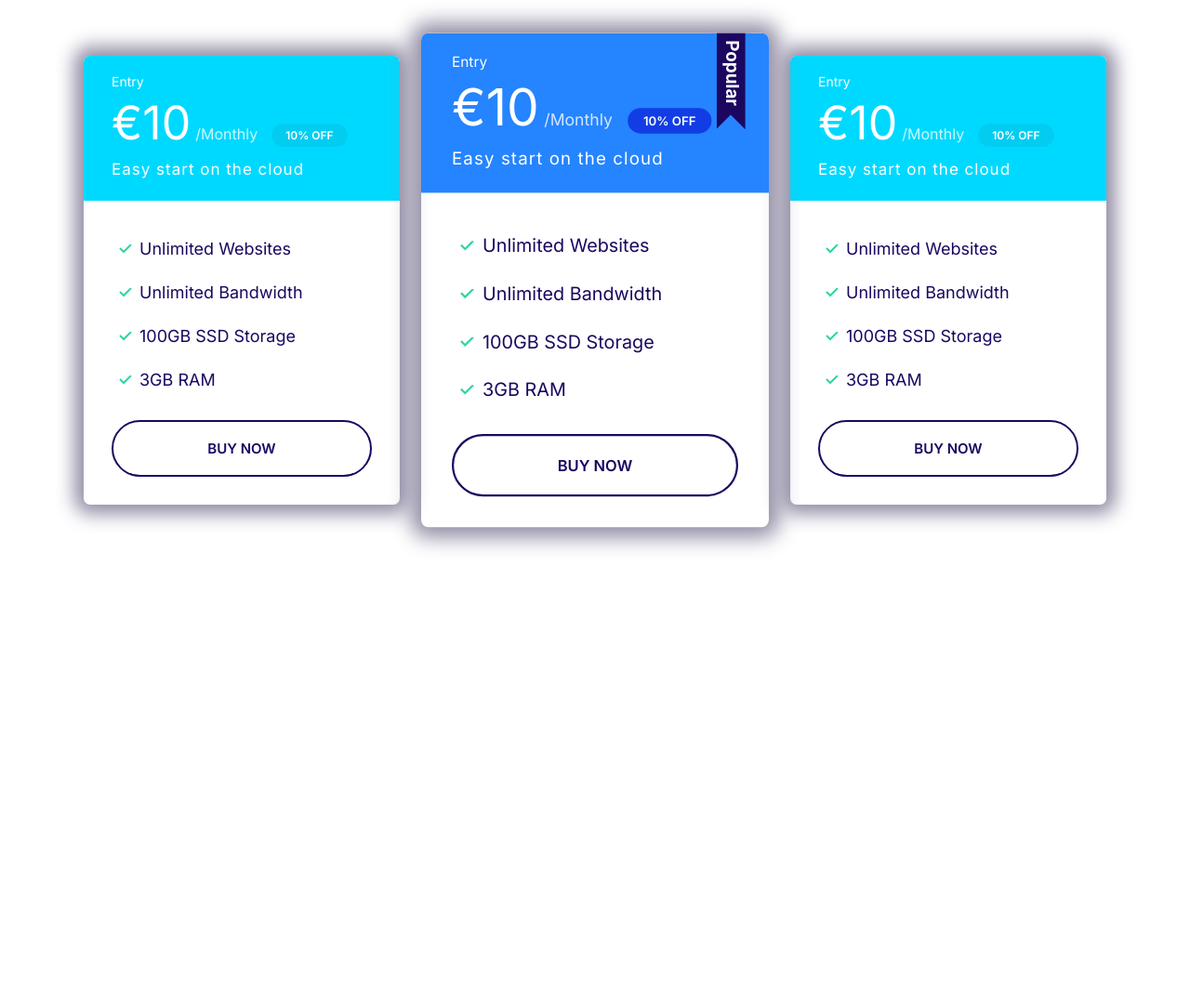
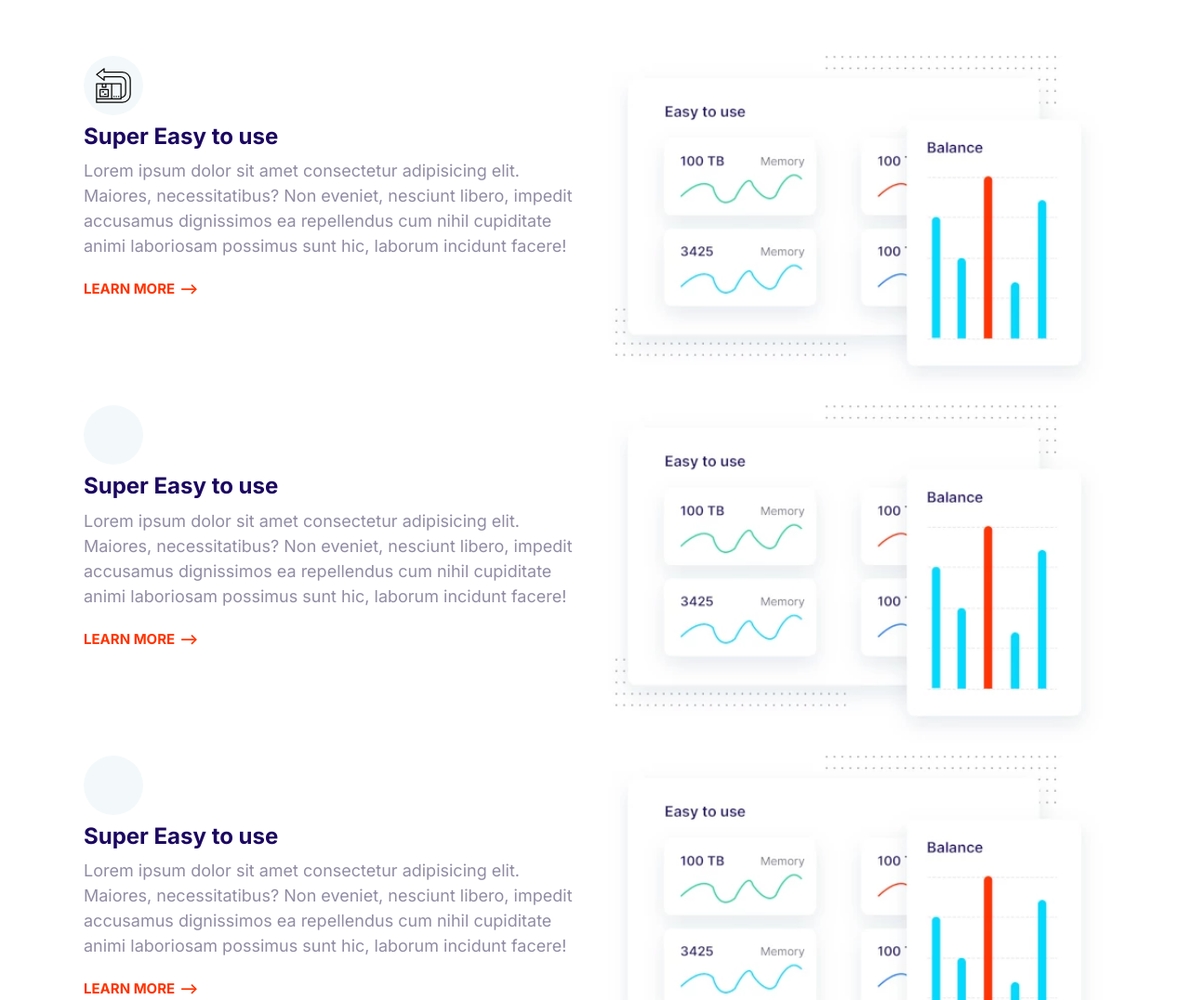
Before and after one commit to alexcammeraat/First-website-build, a plain HTML site: page index.html in a window 1280 px wide. Shown: the top 1076 px of the page at 93% size. Before the commit the page ends 800 px from the top, so only its background shows below. Drawn offline with Linux system fonts and the light colour scheme.

Commit message:
the basics of the media component is implemented. Needs more tunning.

```diff
--- a/CSS/stylesheet.css
+++ b/CSS/stylesheet.css
@@ -759,3 +759,16 @@ gap: 8rem 4rem;
     max-width: 500px;
     margin: 0 auto;
 }
+
+/* features (media_block) */
+.feature{
+    gap: 4rem 2rem; /*gap: (1st: 4rem) for rows, (2nd: 2rem) for coloums.*/
+}
+
+.feature__heading{
+    margin: 1rem 0;
+}
+
+.feature__image{
+    width: 100%;
+}
--- a/index.html
+++ b/index.html
@@ -1,83 +1,111 @@
 <!DOCTYPE html>
 <html lang="en">
   <head>
-    <meta charset="UTF-8">
-    <meta http-equiv="X-UA-Compatible" content="IE=edge">
-    <meta name="viewport" content="width=device-width, initial-scale=1.0">
+    <meta charset="UTF-8" />
+    <meta http-equiv="X-UA-Compatible" content="IE=edge" />
+    <meta name="viewport" content="width=device-width, initial-scale=1.0" />
     <title>Document</title>
-    <link rel="preconnect" href="https://fonts.googleapis.com">
-<link rel="preconnect" href="https://fonts.gstatic.com" crossorigin>
-<link href="https://fonts.googleapis.com/css2?family=Inter:wght@400;600;700&display=swap" rel="stylesheet">
-    <link rel="stylesheet" href="CSS/normalize.css">
-    <link rel="stylesheet" href="CSS/stylesheet.css">
+    <link rel="preconnect" href="https://fonts.googleapis.com" />
+    <link rel="preconnect" href="https://fonts.gstatic.com" crossorigin />
+    <link
+      href="https://fonts.googleapis.com/css2?family=Inter:wght@400;600;700&display=swap"
+      rel="stylesheet"
+    />
+    <link rel="stylesheet" href="CSS/normalize.css" />
+    <link rel="stylesheet" href="CSS/stylesheet.css" />
   </head>
   <body>
-<section class="block container block-plan">
-<div class="grid grid--1x3">
-  <div class="plan">
-    <div class="card card--secondary">
-        <header class="card__header">
-            <h3 class="plan__name">Entry</h3>
-            <span class="plan__price">€10</span>
-            <span class="plan__billing-cycle">/Monthly</span>
-            <span class="badge badge--secondary badge--small">10% OFF</span>
-            <span class="plan__description">Easy start on the cloud</span>
-        </header>
-        <div class="card__body">
-            <ul class="list list--tick">
-                <li class="list__item">Unlimited Websites</li>
-                <li class="list__item">Unlimited Bandwidth</li>
-                <li class="list__item">100GB SSD Storage</li>
-                <li class="list__item">3GB RAM</li>
-                </ul>
-                <button class="btn btn--outline btn--block">Buy now</button>
+    <section class="block container">
+      <article class="grid grid--1x2 feature">
+        <div class="">
+          <span class="icon-container">
+            <svg class="icon">
+              <use xlink:href="images/sprite.svg#easy"></use>
+            </svg>
+          </span>
+          <h3 class="feature__heading">Super Easy to use</h3>
+          <p>
+            Lorem ipsum dolor sit amet consectetur adipisicing elit. Maiores,
+            necessitatibus? Non eveniet, nesciunt libero, impedit accusamus
+            dignissimos ea repellendus cum nihil cupiditate animi laboriosam
+            possimus sunt hic, laborum incidunt facere!
+          </p>
+          <a href="#" class="link-arrow">learn More</a>
         </div>
+        <!-- ****************************************************************** -->
+        <picture>
+          <source
+            type="image/webp"
+            srcset="images/easy@1x.webp 1x, images/easy@2x.webp 2x"
+          />
+          <source
+          type="image/jpg"
+          srcset="images/easy@1x.jpg 1x, images/easy.jpg 2x"
+        />
+          <img class="feature__image" src="/Images/easy.jpg" alt="" />
+        </picture>
+      </article>
+
+      <article class="grid grid--1x2 feature">
+        <div class="">
+          <span class="icon-container">
+            <svg class="icon">
+              <use xlink:href="images/sprite.svg#fast"></use>
+            </svg>
+          </span>
+          <h3 class="feature__heading">Super Easy to use</h3>
+          <p>
+            Lorem ipsum dolor sit amet consectetur adipisicing elit. Maiores,
+            necessitatibus? Non eveniet, nesciunt libero, impedit accusamus
+            dignissimos ea repellendus cum nihil cupiditate animi laboriosam
+            possimus sunt hic, laborum incidunt facere!
+          </p>
+          <a href="#" class="link-arrow">learn More</a>
         </div>
+        <!-- ****************************************************************** -->
+        <picture>
+          <source
+            type="image/webp"
+            srcset="images/easy@1x.webp 1x, images/easy@2x.webp 2x"
+          />
+          <source
+          type="image/jpg"
+          srcset="images/easy@1x.jpg 1x, images/easy.jpg 2x"
+        />
+          <img class="feature__image" src="/Images/easy.jpg" alt="" />
+        </picture>
+      </article>
+
+
+      <article class="grid grid--1x2 feature">
+        <div class="">
+          <span class="icon-container">
+            <svg class="icon">
+              <use xlink:href="images/sprite.svg#support"></use>
+            </svg>
+          </span>
+          <h3 class="feature__heading">Super Easy to use</h3>
+          <p>
+            Lorem ipsum dolor sit amet consectetur adipisicing elit. Maiores,
+            necessitatibus? Non eveniet, nesciunt libero, impedit accusamus
+            dignissimos ea repellendus cum nihil cupiditate animi laboriosam
+            possimus sunt hic, laborum incidunt facere!
+          </p>
+          <a href="#" class="link-arrow">learn More</a>
         </div>
-
-<div class="plan plan--popular">
-  <div class="card card--primary">
-      <header class="card__header">
-          <h3 class="plan__name">Entry</h3>
-          <span class="plan__price">€10</span>
-          <span class="plan__billing-cycle">/Monthly</span>
-          <span class="badge badge--primary badge--small">10% OFF</span>
-          <span class="plan__description">Easy start on the cloud</span>
-      </header>
-      <div class="card__body">
-          <ul class="list list--tick">
-              <li class="list__item">Unlimited Websites</li>
-              <li class="list__item">Unlimited Bandwidth</li>
-              <li class="list__item">100GB SSD Storage</li>
-              <li class="list__item">3GB RAM</li>
-              </ul>
-              <button class="btn btn--outline btn--block">Buy now</button>
-          </div>
-  </div>
-</div>
-
-<div class="plan">
-  <div class="card card--secondary">
-      <header class="card__header">
-          <h3 class="plan__name">Entry</h3>
-          <span class="plan__price">€10</span>
-          <span class="plan__billing-cycle">/Monthly</span>
-          <span class="badge badge--secondary badge--small">10% OFF</span>
-          <span class="plan__description">Easy start on the cloud</span>
-      </header>
-      <div class="card__body">
-          <ul class="list list--tick">
-              <li class="list__item">Unlimited Websites</li>
-              <li class="list__item">Unlimited Bandwidth</li>
-              <li class="list__item">100GB SSD Storage</li>
-              <li class="list__item">3GB RAM</li>
-              </ul>
-              <button class="btn btn--outline btn--block">Buy now</button>
-          </div>
-  </div>
-</div>
-
-</div>
+        <!-- ****************************************************************** -->
+        <picture>
+          <source
+            type="image/webp"
+            srcset="images/easy@1x.webp 1x, images/easy@2x.webp 2x"
+          />
+          <source
+          type="image/jpg"
+          srcset="images/easy@1x.jpg 1x, images/easy.jpg 2x"
+        />
+          <img class="feature__image" src="/Images/easy.jpg" alt="" />
+        </picture>
+      </article>
     </section>
     <script src="js/main.js"></script>
   </body>
```
Also changed, not shown: Images/Easy@1x.webp (added), Images/Easy@2x.webp (added), Images/easy.jpg (added), Images/easy@1x.jpg (added), Images/fast.jpg (added), Images/fast@1x.jpg (added), Images/fast@1x.webp (added), Images/fast@2x.webp (added), Images/support.jpg (added), Images/support@1x.jpg (added), Images/support@1x.webp (added), Images/support@2x.webp (added). Lines whose indentation alone changed are shown as unchanged.
